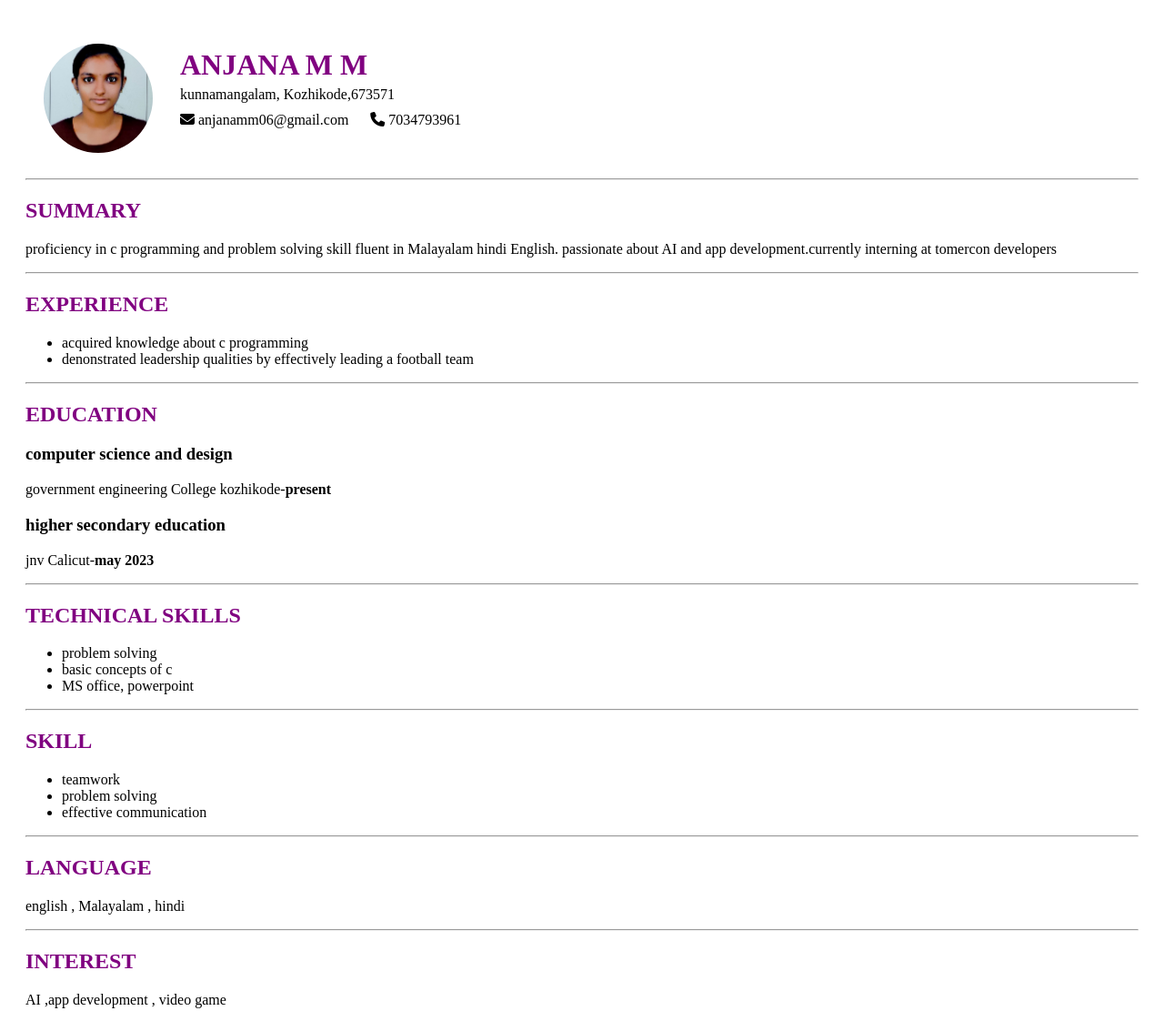
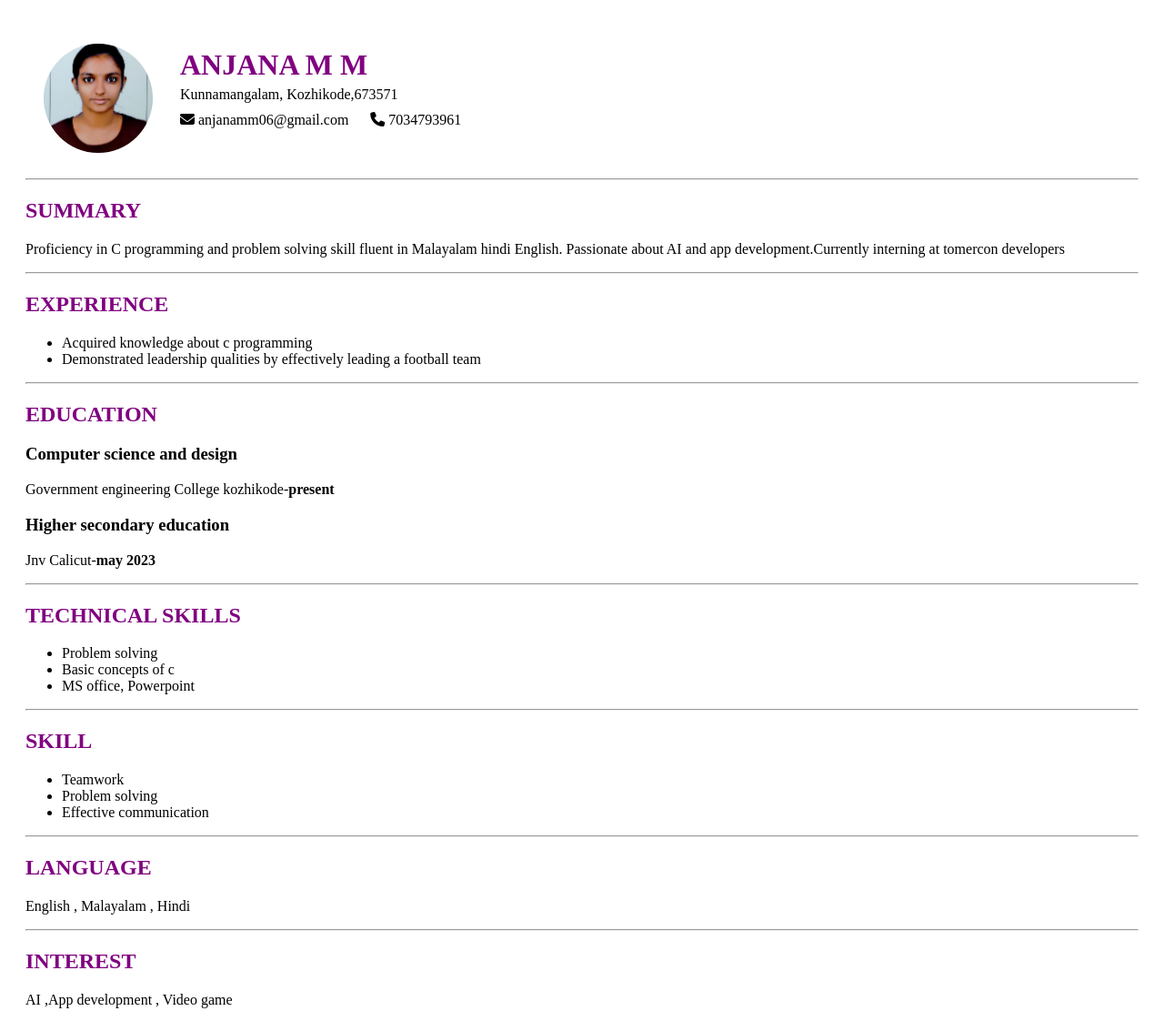
Before and after one commit to Anjana-m-m/Resume, a plain HTML site: page index.html in a window 1280 px wide. Shown: the whole page at 91% size. Drawn offline with Linux system fonts and the light colour scheme.

Commit message:
Update index.html

```diff
--- a/index.html
+++ b/index.html
@@ -13,7 +13,7 @@
             <img src="two.jpg" alt="Anjana" class="profile-img">
             <div class="header-text">
                 <h1 class="heading">ANJANA M M</h1>
-                <p>kunnamangalam, Kozhikode,673571</p>
+                <p>Kunnamangalam, Kozhikode,673571</p>
              <div class="field"><div class="under"><p> <i class="fa fa-envelope" aria-hidden="true"></i> anjanamm06@gmail.com</p></div></div>
               <div class="field"><div class="under"><p><i class="fa fa-phone" aria-hidden="true"></i> 7034793961</p></div></div>
             </div>
@@ -21,39 +21,39 @@
     </div>
     <hr>
     <h2 class="heading">SUMMARY</h2>
-    <p>proficiency in c programming and problem solving skill fluent in Malayalam hindi English. passionate about AI and app development.currently interning at tomercon developers</p>
+    <p>Proficiency in C programming and problem solving skill fluent in Malayalam hindi English. Passionate about AI and app development.Currently interning at tomercon developers</p>
     <hr>
     <h2 class="heading">EXPERIENCE</h2>
     <ul>
-        <li>acquired knowledge about c programming</li>
-        <li>denonstrated leadership qualities by effectively leading a football team</li>
+        <li>Acquired knowledge about c programming</li>
+        <li>Demonstrated leadership qualities by effectively leading a football team</li>
     </ul>
     <hr>
     <h2 class="heading">EDUCATION</h2>
-    <h3>computer science and design</h3>
-    <p>government engineering College kozhikode-<b>present</b></p>
-    <h3>higher secondary education</h3>
-    <p>jnv Calicut-<b>may 2023</b></p>
+    <h3>Computer science and design</h3>
+    <p>Government engineering College kozhikode-<b>present</b></p>
+    <h3>Higher secondary education</h3>
+    <p>Jnv Calicut-<b>may 2023</b></p>
     <hr>
     <h2 class="heading">TECHNICAL SKILLS</h2>
     <ul>
-        <li>problem solving</li>
-        <li>basic concepts of c</li>
-        <li>MS office, powerpoint</li>
+        <li>Problem solving</li>
+        <li>Basic concepts of c</li>
+        <li>MS office, Powerpoint</li>
     </ul>
     <hr>
     <h2 class="heading">SKILL</h2>
     <ul>
-        <li>teamwork</li>
-        <li>problem solving</li>
-        <li>effective communication</li>
+        <li>Teamwork</li>
+        <li>Problem solving</li>
+        <li>Effective communication</li>
     </ul>
     <hr>
     <h2 class="heading">LANGUAGE</h2>
-    <P>english , Malayalam , hindi</P>
+    <P>English , Malayalam , Hindi</P>
     <hr>
     <h2 class="heading">INTEREST</h2>
-    <p>AI ,app development , video game</p>
+    <p>AI ,App development , Video game</p>
 
 </body>
 </html>
```
